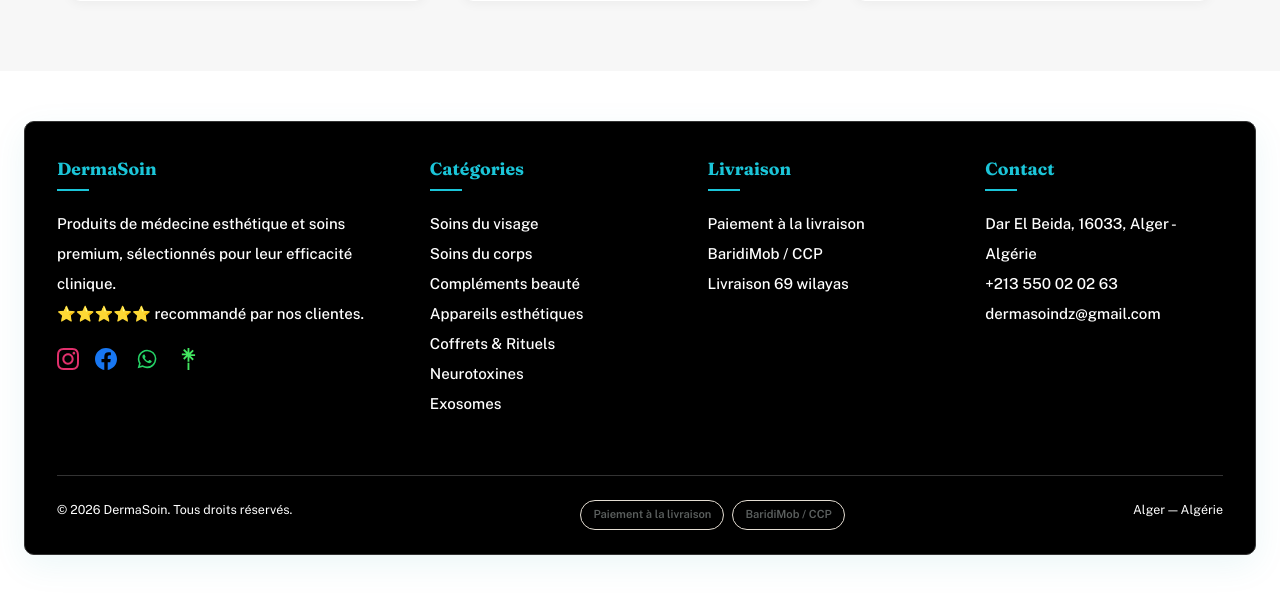
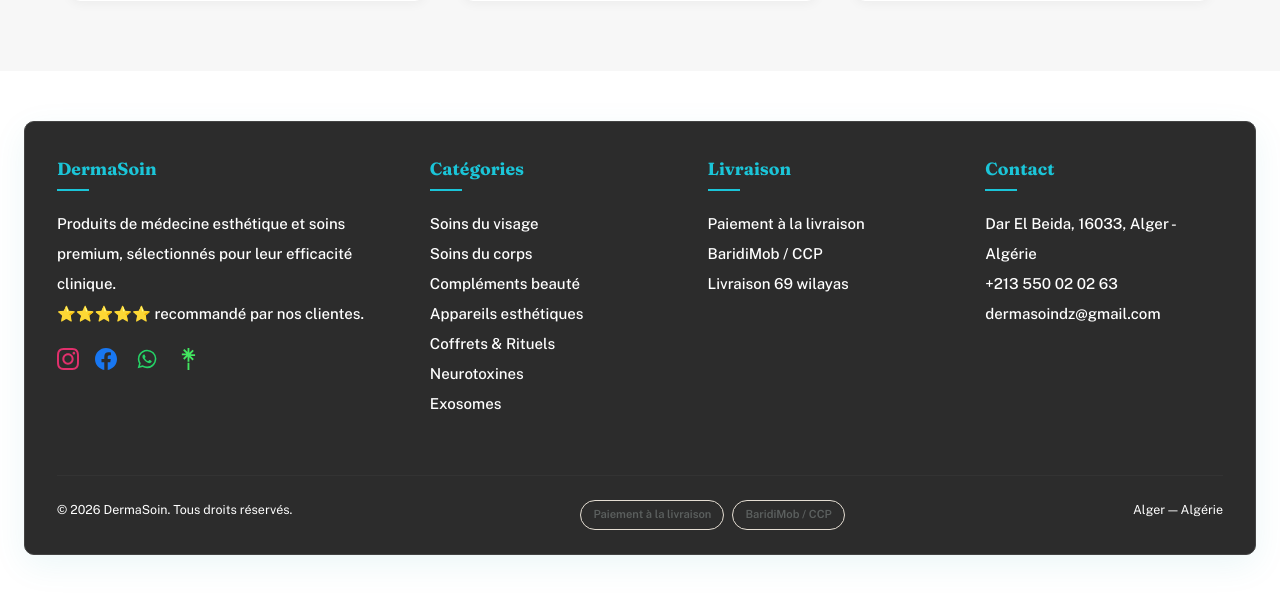
Before and after one commit to melissa-mz/dermasoin, a PHP site: page /index.php in a window 1280 px wide. Shown: the part 2921-3516 px from the top of the page. Run offline with PHP 8.4, Linux system fonts and the light colour scheme; data comes from the database, SQL or seed files in the repository; some libraries are stand-ins or nearby versions.

Commit message:
Modification du footer : fond gris foncé #2C2C2C

```diff
--- a/assets/css/style.css
+++ b/assets/css/style.css
@@ -637,8 +637,8 @@
 
 .site-footer { background: #FFFFFF; color: var(--charbon); padding: 50px 0 40px; margin-top: 0; }.site-footer .container { max-width: 1320px; }
 .footer-frame {
-    background: #000000;
-    border: 1px solid #333333;
+    background: #2C2C2C;
+    border: 1px solid #444444;
     border-radius: var(--radius-lg);
     box-shadow: var(--shadow-soft);
     padding: 36px 32px 24px;
--- a/includes/header.php
+++ b/includes/header.php
@@ -15,7 +15,7 @@
 
     <!-- FAVICON - Logo JPG -->
     <link rel="icon" type="image/jpeg" href="<?= $base ?>/assets/img/logo.jpg">
-    <link rel="shortcut icon" href="<?= $base ?>/assets/img/logo.jpg">
+    <link rel="shortcut icon" href="<?= $base ?>/assets/img/logo1.png">
 
 <link rel="stylesheet" href="<?= $base ?>/assets/css/style.css?v=2"></head>
 <body>
--- a/index.php
+++ b/index.php
@@ -36,7 +36,7 @@
         <div class="section-head">
             <div>
                 <span class="eyebrow">Nos univers</span>
-                <h2>Une routine, par expertise</h2>
+                <h2>Nos Catégories </h2>
             </div>
         </div>
         <div class="bento-cat-grid">
```
Also changed, not shown: assets/img/logo1.png (renamed from assets/img/android-chrome-512x512.png), assets/img/products/bio-stimulateur-collagene.jpg, assets/img/products/exosomes.jpg, assets/img/products/fillers.jpg, assets/img/products/mesotherapie.jpg, assets/img/products/neurotoxines.jpg, assets/img/products/peelings.jpg, assets/img/products/skinboosters.jpg, 1 other file.
